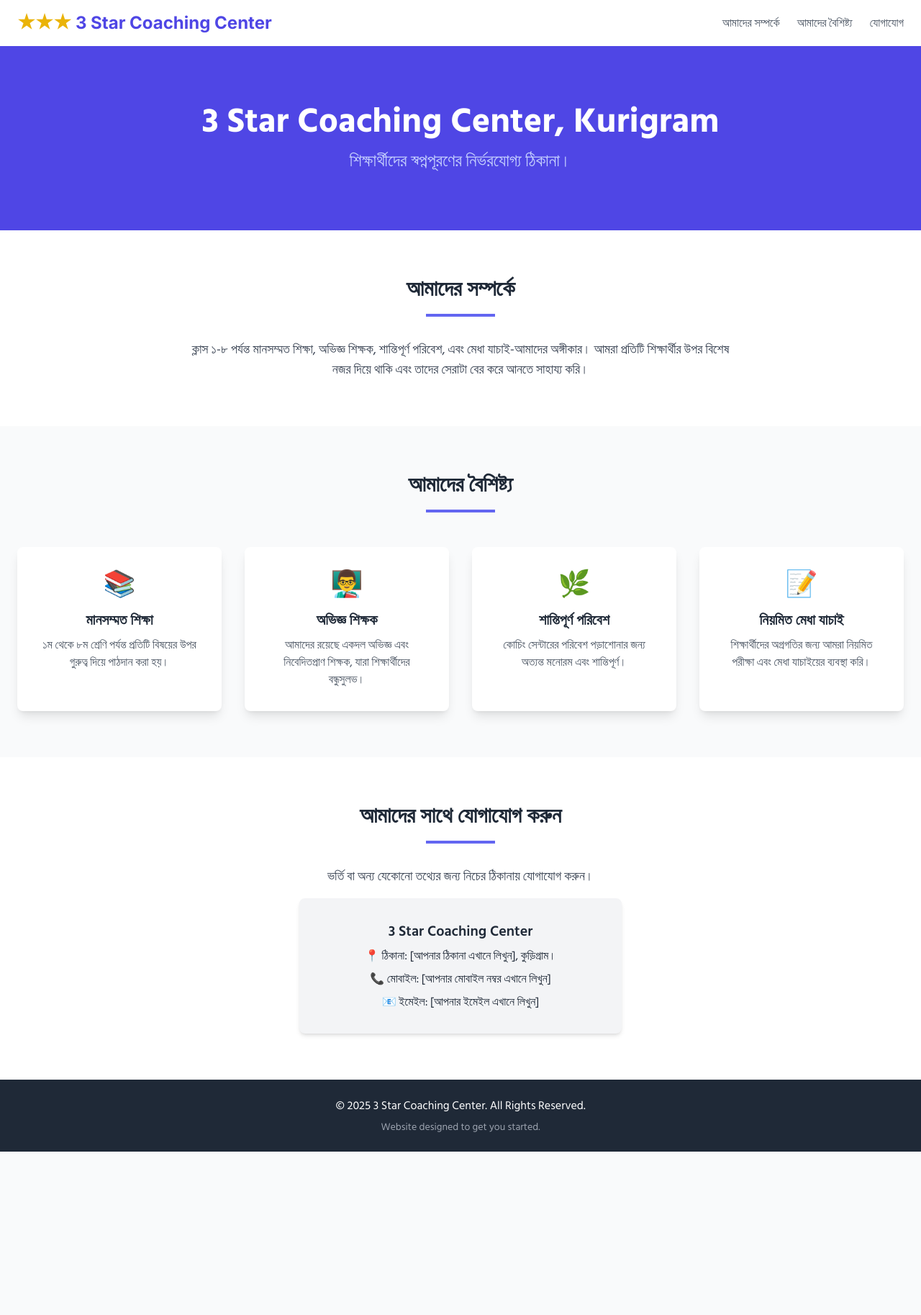
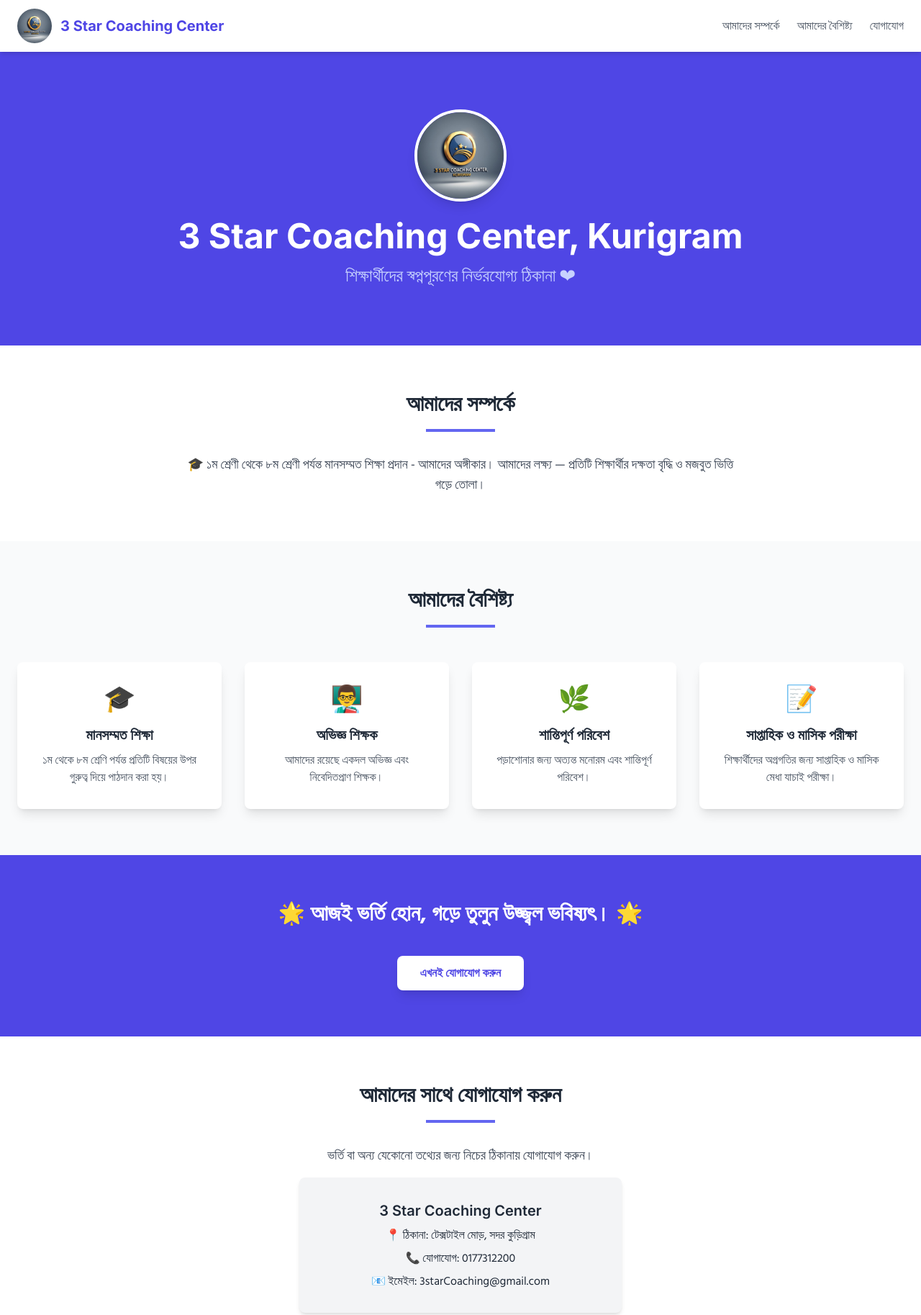
Before and after one commit to badluckhimu-cell/3StarCoaching, a plain HTML site: page index.html in a window 1280 px wide. Shown: the top 1827 px of the page at 72% size. Before the commit the page ends 1600 px from the top, so only its background shows below. Drawn offline with nearby package versions, Linux system fonts and the light colour scheme.

Commit message:
Update index.html

```diff
--- a/index.html
+++ b/index.html
@@ -6,14 +6,15 @@
     <title>3 Star Coaching Center, Kurigram</title>
     <!-- Tailwind CSS CDN for styling -->
     <script src="https://cdn.tailwindcss.com"></script>
-    <!-- Google Fonts: Inter -->
+    <!-- Google Fonts -->
     <link rel="preconnect" href="https://fonts.googleapis.com">
     <link rel="preconnect" href="https://fonts.gstatic.com" crossorigin>
     <link href="https://fonts.googleapis.com/css2?family=Inter:wght@400;500;600;700&family=Hind+Siliguri:wght@400;500;600;700&display=swap" rel="stylesheet">
     <style>
-        /* Using Hind Siliguri for Bengali text and Inter for English text */
+        /* Using Hind Siliguri for Bengali and Inter for English text */
         body {
             font-family: 'Hind Siliguri', 'Inter', sans-serif;
+            scroll-behavior: smooth;
         }
         .english-font {
             font-family: 'Inter', sans-serif;
@@ -23,10 +24,12 @@
 <body class="bg-gray-50 text-gray-800">
 
     <!-- Header Section -->
-    <header class="bg-white shadow-md">
-        <div class="container mx-auto px-6 py-4 flex justify-between items-center">
-            <div class="text-2xl font-bold text-indigo-600 english-font">
-                <span class="text-yellow-500">★★★</span> 3 Star Coaching Center
+    <header class="bg-white shadow-md sticky top-0 z-50">
+        <div class="container mx-auto px-6 py-3 flex justify-between items-center">
+            <div class="flex items-center space-x-3">
+                <!-- Logo Added Here -->
+                <img src="logo.jpg" alt="3 Star Coaching Center Logo" class="h-12 w-12 rounded-full object-cover">
+                <span class="text-lg md:text-xl font-bold text-indigo-600 english-font">3 Star Coaching Center</span>
             </div>
             <nav class="hidden md:flex space-x-6">
                 <a href="#about" class="text-gray-600 hover:text-indigo-600">আমাদের সম্পর্কে</a>
@@ -38,7 +41,7 @@
             </button>
         </div>
         <!-- Mobile Menu -->
-        <div id="mobile-menu" class="hidden md:hidden px-6 pb-4">
+        <div id="mobile-menu" class="hidden md:hidden bg-white px-6 pb-4">
             <a href="#about" class="block py-2 text-gray-600 hover:text-indigo-600">আমাদের সম্পর্কে</a>
             <a href="#features" class="block py-2 text-gray-600 hover:text-indigo-600">আমাদের বৈশিষ্ট্য</a>
             <a href="#contact" class="block py-2 text-gray-600 hover:text-indigo-600">যোগাযোগ</a>
@@ -49,9 +52,11 @@
     <main>
         <!-- Hero Section -->
         <section class="bg-indigo-600 text-white">
-            <div class="container mx-auto px-6 py-20 text-center">
-                <h1 class="text-4xl md:text-5xl font-bold leading-tight mb-4">3 Star Coaching Center, Kurigram</h1>
-                <p class="text-xl md:text-2xl text-indigo-200">শিক্ষার্থীদের স্বপ্নপূরণের নির্ভরযোগ্য ঠিকানা।</p>
+            <div class="container mx-auto px-6 py-20 text-center flex flex-col items-center">
+                <!-- Logo Added in Hero Section -->
+                <img src="logo.jpg" alt="3 Star Coaching Center Logo" class="h-32 w-32 rounded-full mb-6 border-4 border-white shadow-lg object-cover">
+                <h1 class="text-4xl md:text-5xl font-bold leading-tight mb-4 english-font">3 Star Coaching Center, Kurigram</h1>
+                <p class="text-xl md:text-2xl text-indigo-200">শিক্ষার্থীদের স্বপ্নপূরণের নির্ভরযোগ্য ঠিকানা ❤</p>
             </div>
         </section>
 
@@ -61,7 +66,7 @@
                 <h2 class="text-3xl font-bold mb-4">আমাদের সম্পর্কে</h2>
                 <div class="w-24 h-1 bg-indigo-500 mx-auto mb-8"></div>
                 <p class="max-w-3xl mx-auto text-lg text-gray-700">
-                    ক্লাস ১-৮ পর্যন্ত মানসম্মত শিক্ষা, অভিজ্ঞ শিক্ষক, শান্তিপূর্ণ পরিবেশ, এবং মেধা যাচাই-আমাদের অঙ্গীকার। আমরা প্রতিটি শিক্ষার্থীর উপর বিশেষ নজর দিয়ে থাকি এবং তাদের সেরাটা বের করে আনতে সাহায্য করি।
+                    🎓 ১ম শ্রেণী থেকে ৮ম শ্রেণী পর্যন্ত মানসম্মত শিক্ষা প্রদান - আমাদের অঙ্গীকার। আমাদের লক্ষ্য — প্রতিটি শিক্ষার্থীর দক্ষতা বৃদ্ধি ও মজবুত ভিত্তি গড়ে তোলা।
                 </p>
             </div>
         </section>
@@ -74,7 +79,7 @@
                 <div class="grid grid-cols-1 md:grid-cols-2 lg:grid-cols-4 gap-8">
                     <!-- Feature Card 1 -->
                     <div class="bg-white p-8 rounded-lg shadow-lg text-center hover:shadow-xl transform hover:-translate-y-2 transition-all duration-300">
-                        <div class="text-4xl text-indigo-500 mb-4">📚</div>
+                        <div class="text-4xl text-indigo-500 mb-4">🎓</div>
                         <h3 class="text-xl font-bold mb-2">মানসম্মত শিক্ষা</h3>
                         <p class="text-gray-600">১ম থেকে ৮ম শ্রেণি পর্যন্ত প্রতিটি বিষয়ের উপর গুরুত্ব দিয়ে পাঠদান করা হয়।</p>
                     </div>
@@ -82,23 +87,32 @@
                     <div class="bg-white p-8 rounded-lg shadow-lg text-center hover:shadow-xl transform hover:-translate-y-2 transition-all duration-300">
                         <div class="text-4xl text-indigo-500 mb-4">👨‍🏫</div>
                         <h3 class="text-xl font-bold mb-2">অভিজ্ঞ শিক্ষক</h3>
-                        <p class="text-gray-600">আমাদের রয়েছে একদল অভিজ্ঞ এবং নিবেদিতপ্রাণ শিক্ষক, যারা শিক্ষার্থীদের বন্ধুসুলভ।</p>
+                        <p class="text-gray-600">আমাদের রয়েছে একদল অভিজ্ঞ এবং নিবেদিতপ্রাণ শিক্ষক।</p>
                     </div>
                     <!-- Feature Card 3 -->
                     <div class="bg-white p-8 rounded-lg shadow-lg text-center hover:shadow-xl transform hover:-translate-y-2 transition-all duration-300">
                         <div class="text-4xl text-indigo-500 mb-4">🌿</div>
                         <h3 class="text-xl font-bold mb-2">শান্তিপূর্ণ পরিবেশ</h3>
-                        <p class="text-gray-600">কোচিং সেন্টারের পরিবেশ পড়াশোনার জন্য অত্যন্ত মনোরম এবং শান্তিপূর্ণ।</p>
+                        <p class="text-gray-600">পড়াশোনার জন্য অত্যন্ত মনোরম এবং শান্তিপূর্ণ পরিবেশ।</p>
                     </div>
                     <!-- Feature Card 4 -->
                     <div class="bg-white p-8 rounded-lg shadow-lg text-center hover:shadow-xl transform hover:-translate-y-2 transition-all duration-300">
                         <div class="text-4xl text-indigo-500 mb-4">📝</div>
-                        <h3 class="text-xl font-bold mb-2">নিয়মিত মেধা যাচাই</h3>
-                        <p class="text-gray-600">শিক্ষার্থীদের অগ্রগতির জন্য আমরা নিয়মিত পরীক্ষা এবং মেধা যাচাইয়ের ব্যবস্থা করি।</p>
+                        <h3 class="text-xl font-bold mb-2">সাপ্তাহিক ও মাসিক পরীক্ষা</h3>
+                        <p class="text-gray-600">শিক্ষার্থীদের অগ্রগতির জন্য সাপ্তাহিক ও মাসিক মেধা যাচাই পরীক্ষা।</p>
                     </div>
                 </div>
             </div>
         </section>
+
+        <!-- Call to Action Section -->
+        <section id="cta" class="py-16 bg-indigo-600">
+            <div class="container mx-auto px-6 text-center text-white">
+                <h2 class="text-3xl font-bold mb-4">🌟 আজই ভর্তি হোন, গড়ে তুলুন উজ্জ্বল ভবিষ্যৎ। 🌟</h2>
+                <a href="#contact" class="mt-6 inline-block bg-white text-indigo-600 font-bold py-3 px-8 rounded-lg shadow-lg hover:bg-indigo-100 transition-colors duration-300">এখনই যোগাযোগ করুন</a>
+            </div>
+        </section>
+
 
         <!-- Contact Section -->
         <section id="contact" class="py-16 bg-white">
@@ -107,10 +121,10 @@
                 <div class="w-24 h-1 bg-indigo-500 mx-auto mb-8"></div>
                 <p class="text-lg text-gray-700 mb-4">ভর্তি বা অন্য যেকোনো তথ্যের জন্য নিচের ঠিকানায় যোগাযোগ করুন।</p>
                 <div class="max-w-md mx-auto bg-gray-100 p-8 rounded-lg shadow-md">
-                    <p class="text-xl font-semibold">3 Star Coaching Center</p>
-                    <p class="mt-2">📍 ঠিকানা: [আপনার ঠিকানা এখানে লিখুন], কুড়িগ্রাম।</p>
-                    <p class="mt-2">📞 মোবাইল: [আপনার মোবাইল নম্বর এখানে লিখুন]</p>
-                    <p class="mt-2">📧 ইমেইল: [আপনার ইমেইল এখানে লিখুন]</p>
+                    <p class="text-xl font-semibold english-font">3 Star Coaching Center</p>
+                    <p class="mt-2">📍 ঠিকানা: টেক্সটাইল মোড়, সদর কুড়িগ্রাম</p>
+                    <p class="mt-2">📞 যোগাযোগ: 0177312200</p>
+                    <p class="mt-2">📧 ইমেইল: 3starCoaching@gmail.com</p>
                 </div>
             </div>
         </section>
@@ -119,8 +133,7 @@
     <!-- Footer Section -->
     <footer class="bg-gray-800 text-white py-6">
         <div class="container mx-auto px-6 text-center">
-            <p>&copy; 2025 3 Star Coaching Center. All Rights Reserved.</p>
-            <p class="text-sm text-gray-400 mt-2">Website designed to get you started.</p>
+            <p>&copy; 2024 3 Star Coaching Center. All Rights Reserved.</p>
         </div>
     </footer>
 
@@ -132,6 +145,13 @@
         mobileMenuButton.addEventListener('click', () => {
             mobileMenu.classList.toggle('hidden');
         });
+
+        // Close mobile menu when a link is clicked
+        document.querySelectorAll('#mobile-menu a').forEach(link => {
+            link.addEventListener('click', () => {
+                mobileMenu.classList.add('hidden');
+            });
+        });
     </script>
 
 </body>
```
